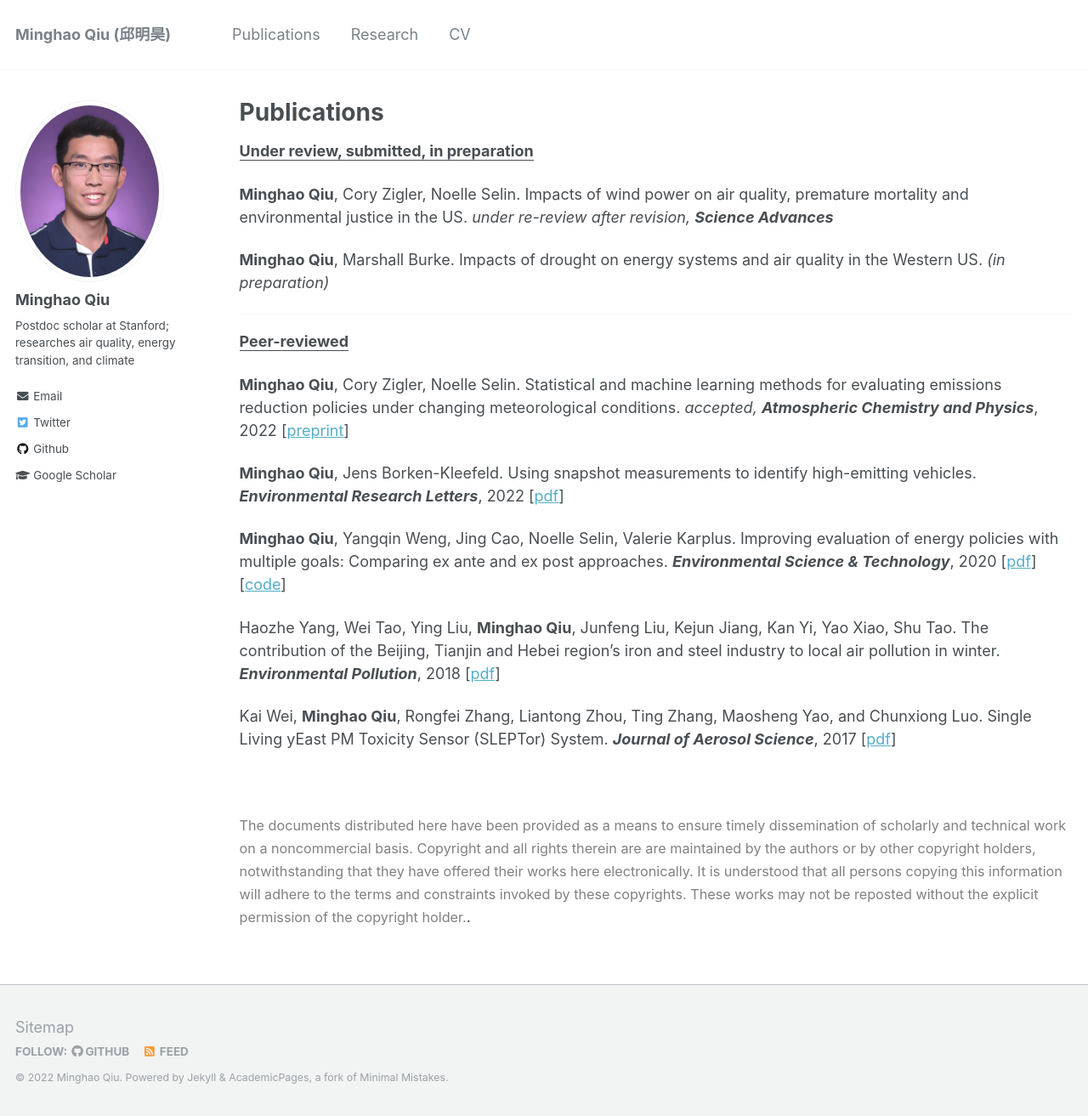
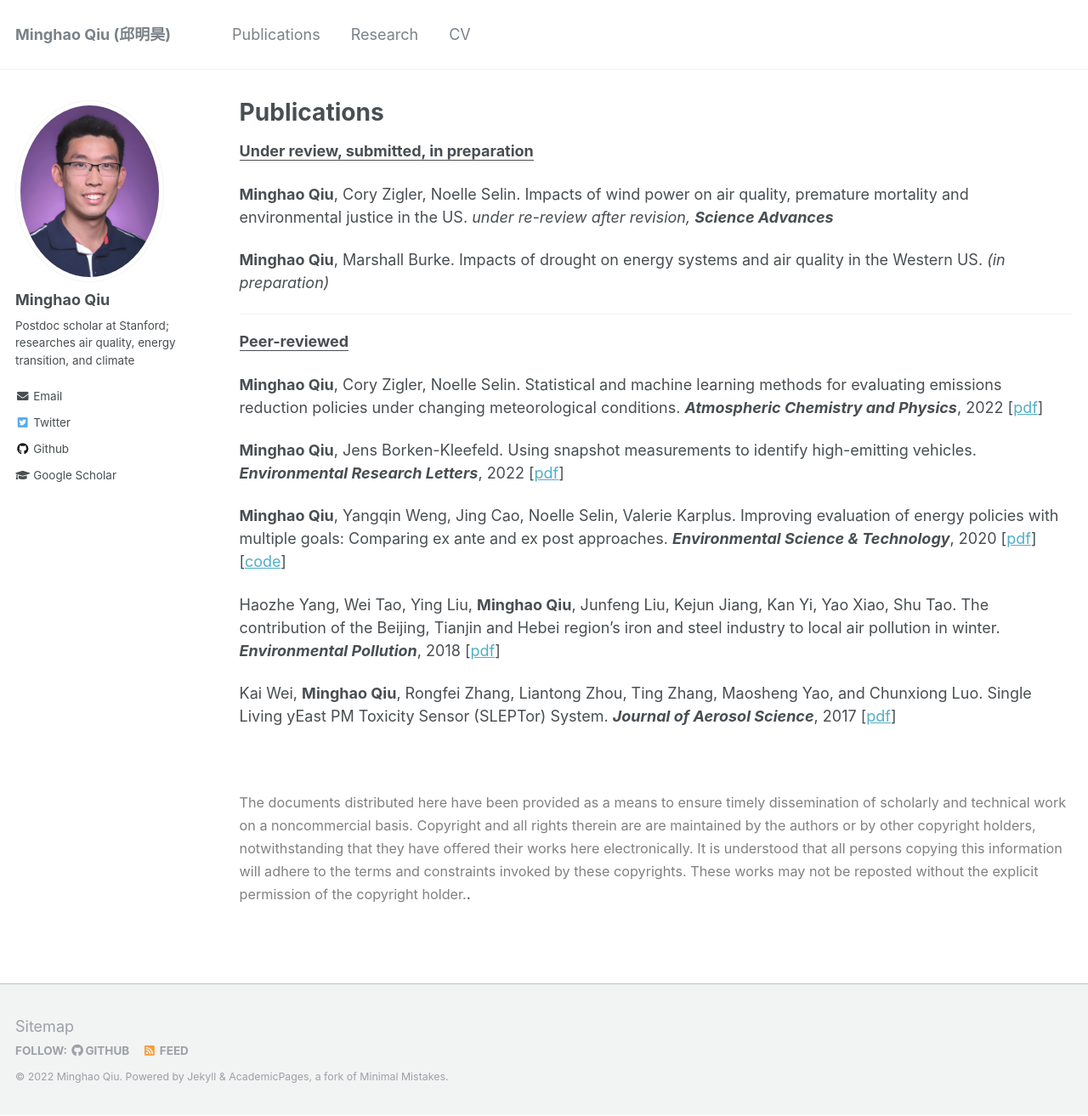
Before and after one commit to mhqiu/mhqiu.github.io, a Jekyll site: the page built from _pages/publications.md, in a window 1280 px wide and 1313 px high. Shown: the whole window at 85% size. Built offline with Jekyll 4.4.1, drawn with Linux system fonts in a browser that asks for light colours.

Commit message:
Update publications.md

```diff
--- a/_pages/publications.md
+++ b/_pages/publications.md
@@ -30,7 +30,7 @@ author_profile: true
 
 **<ins>Peer-reviewed</ins>**
 
-**Minghao Qiu**, Cory Zigler, Noelle Selin. Statistical and machine learning methods for evaluating emissions reduction policies under changing meteorological conditions. *accepted, **Atmospheric Chemistry and Physics***, 2022 \[[preprint](https://acp.copernicus.org/preprints/acp-2022-232/#discussion)\]
+**Minghao Qiu**, Cory Zigler, Noelle Selin. Statistical and machine learning methods for evaluating emissions reduction policies under changing meteorological conditions. ***Atmospheric Chemistry and Physics***, 2022 \[[pdf](https://acp.copernicus.org/articles/22/10551/2022/acp-22-10551-2022.html)\]
 
 **Minghao Qiu**, Jens Borken-Kleefeld. Using snapshot measurements to identify high-emitting vehicles. ***Environmental Research Letters***, 2022 \[[pdf](https://iopscience.iop.org/article/10.1088/1748-9326/ac5c9e/data)\]
 
```
